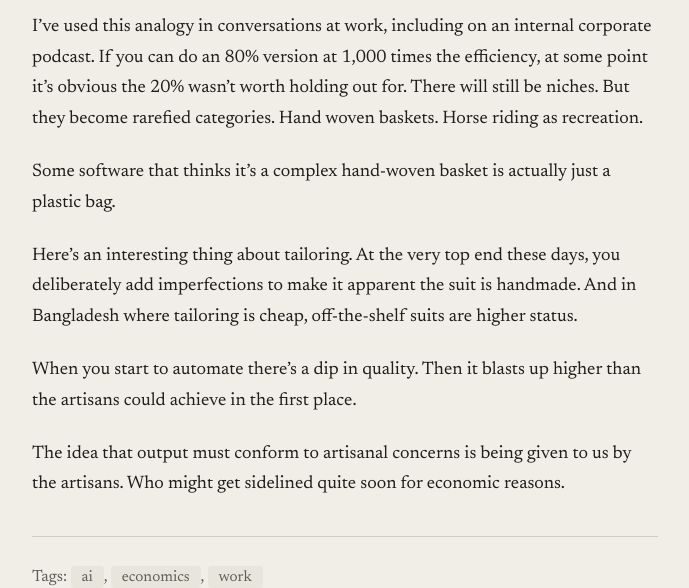
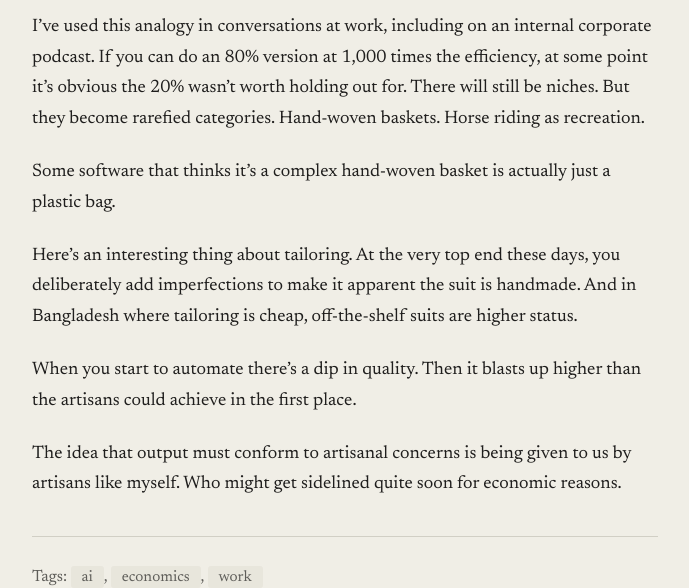
Before and after one commit to rob137/rob137.github.io, a Jekyll site: the page built from _posts/2026-02-06-factory-sandwiches.md, in a window 1280 px wide and 900 px high, scrolled down 657 px. Shown: the part 242-830 px from the top of the window, without its empty margins (295-984 px from the left). Built offline with Jekyll 4.4.1, drawn with Linux system fonts in a browser that asks for light colours.

Commit message:
Add 'like myself' to artisans line, fix hyphenation
Co-Authored-By: Claude Opus 4.5 <noreply@anthropic.com>

```diff
--- a/_posts/2026-02-06-factory-sandwiches.md
+++ b/_posts/2026-02-06-factory-sandwiches.md
@@ -15,7 +15,7 @@ Except I actually disagree, because of factory-made sandwiches.
 
 The economy is a force unto itself. It isn't designed to fit around humans. We've been contorting people to fit it for hundreds of years. And I think pretty soon AI will graft onto economic needs far better than people can. At which point the question becomes how to avoid including humans in loops entirely.
 
-I've used this analogy in conversations at work, including on an internal corporate podcast. If you can do an 80% version at 1,000 times the efficiency, at some point it's obvious the 20% wasn't worth holding out for. There will still be niches. But they become rarefied categories. Hand woven baskets. Horse riding as recreation.
+I've used this analogy in conversations at work, including on an internal corporate podcast. If you can do an 80% version at 1,000 times the efficiency, at some point it's obvious the 20% wasn't worth holding out for. There will still be niches. But they become rarefied categories. Hand-woven baskets. Horse riding as recreation.
 
 Some software that thinks it's a complex hand-woven basket is actually just a plastic bag.
 
@@ -23,4 +23,4 @@ Here's an interesting thing about tailoring. At the very top end these days, you
 
 When you start to automate there's a dip in quality. Then it blasts up higher than the artisans could achieve in the first place.
 
-The idea that output must conform to artisanal concerns is being given to us by the artisans. Who might get sidelined quite soon for economic reasons.
+The idea that output must conform to artisanal concerns is being given to us by artisans like myself. Who might get sidelined quite soon for economic reasons.
```
